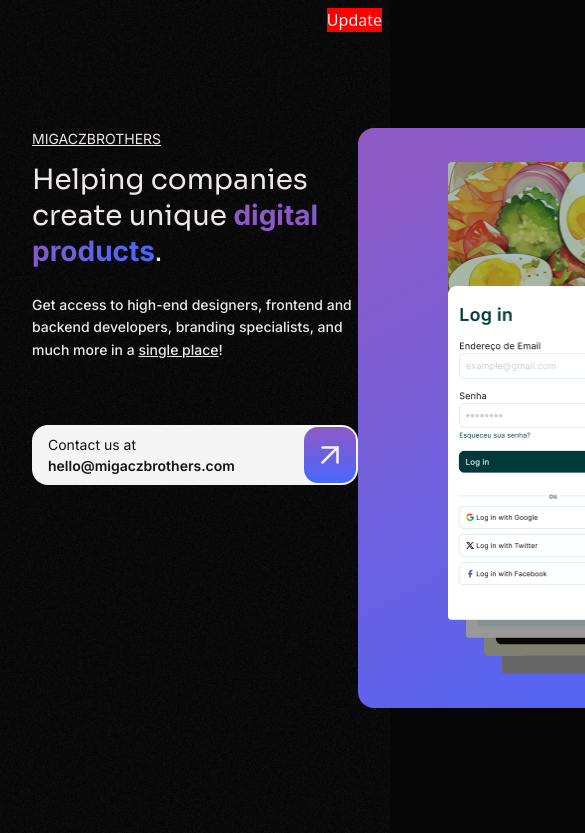
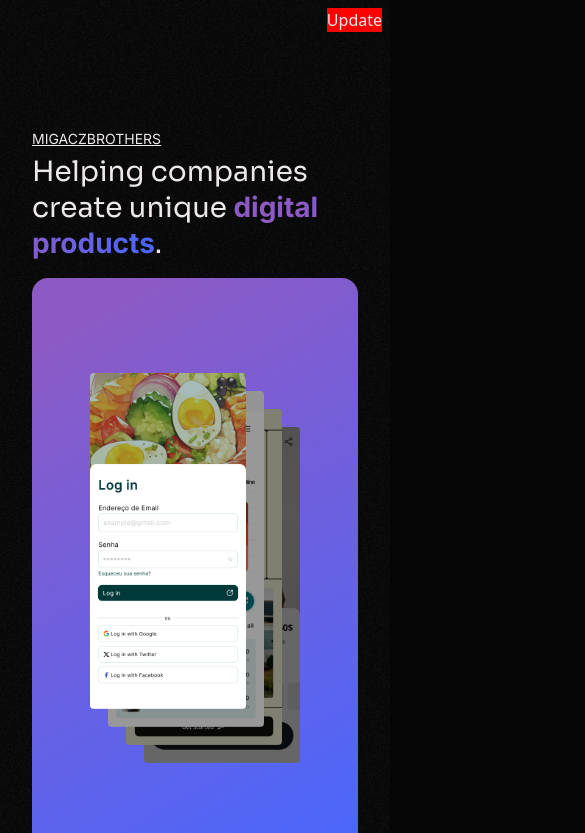
Before and after one commit to Migacz-Brothers/migacz-brothers, a Next.js app: page / in a window 390 px wide. Shown: the top 833 px of the page, 585 px wide, since content can reach past the window. Built offline with nearby package versions, Linux system fonts and the light colour scheme.

Commit message:
add mobile styles to hero

```diff
--- a/components/Hero/Illustrations.tsx
+++ b/components/Hero/Illustrations.tsx
@@ -36,7 +36,7 @@ export default function Illustrations({ className }: IllustrationsProps) {
   return (
     <aside
       className={cn(
-        "w-[445px] h-[580px] hero-background rounded-2xl grid place-items-center overflow-hidden",
+        "max-w-full w-[445px] h-[580px] hero-background rounded-2xl grid place-items-center overflow-hidden",
         className
       )}
     >
--- a/components/Hero/index.tsx
+++ b/components/Hero/index.tsx
@@ -10,37 +10,45 @@ export default function Hero() {
       <section
         className={cn(
           section,
-          "flex flex-col flex-wrap max-h-[580px] justify-center"
+          "flex flex-col flex-wrap lg:max-h-[580px] justify-center"
         )}
       >
-        <div className='max-w-[652px] flex flex-col self-start'>
-          <span className={cn(p, "uppercase underline mb-3")}>
+        <div className='max-w-[652px] flex flex-col self-start mr-4 lg:order-1'>
+          <span className={cn(p, "uppercase underline lg:mb-3 mb-1")}>
             MigaczBrothers
           </span>
-          <h1 className={cn(h1, "mb-6")}>
+          <h1 className={cn(h1, "lg:mb-6 mb-4")}>
             Helping companies create unique{" "}
             <strong className='gradient-bold'>digital products</strong>.
           </h1>
         </div>
-        <div className='self-start flex flex-col max-w-[534px] w-full'>
-          <p className={cn(p, "font-medium mb-16 max-w-[434px]")}>
+        <div className='self-start flex lg:flex-col flex-col-reverse max-w-[534px] w-full mr-4 lg:order-1 order-2'>
+          <p className={cn(p, "font-medium lg:mb-16 mb-4 max-w-[434px]")}>
             Get access to high-end designers, frontend and backend developers,
             branding specialists, and much more in a{" "}
             <strong className='font-medium underline'>single place</strong>!
           </p>
+          <Cta />
+        </div>
+        <Illustrations className='lg:self-end lg:order-1 mb-4 lg:mb-0' />
+      </section>
+    </div>
+  );
+}
+
+const Cta = () => {
+  return (
     <Link
       href='#'
       className={cn(
-              "bg-cta text-cta py-[2px] pr-[2px] pl-4 w-full rounded-2xl flex items-center"
+        "bg-cta text-cta py-[3px] pr-[3px] pl-4 w-full rounded-2xl flex items-center mb-4 lg:mb-0"
       )}
     >
       <span className='font-body text-sm md:text-base'>
         Contact us at{" "}
-              <strong className='font-semibold'>
-                hello@migaczbrothers.com
-              </strong>
+        <strong className='font-semibold'>hello@migaczbrothers.com</strong>
       </span>
-            <div className='cta-button-gradient w-14 h-14 grid place-items-center rounded-[14px] ml-auto'>
+      <div className='cta-button-gradient w-14 h-14 grid place-items-center rounded-[13px] ml-auto'>
         <ArrowUpRight
           size={36}
           strokeWidth={2.5}
@@ -49,9 +57,5 @@ export default function Hero() {
         />
       </div>
     </Link>
-        </div>
-        <Illustrations className='self-end' />
-      </section>
-    </div>
   );
-}
+};
--- a/tailwind.config.ts
+++ b/tailwind.config.ts
@@ -9,13 +9,16 @@ const config: Config = {
   theme: {
     extend: {
       fontSize: {
-        sm: '0.875rem',
-        base: '1rem',
-        xl: '1.25rem',
-        '2xl': '1.5rem',
-        '3xl': '1.75rem',
-        '4xl': '2.5rem',
-        '5xl': '3rem',
+        sm: "0.875rem",
+        base: "1rem",
+        xl: "1.25rem",
+        "2xl": "1.5rem",
+        "3xl": "1.75rem",
+        "4xl": "2.5rem",
+        "5xl": "3rem",
+      },
+      screens: {
+        lg: "1180px",
       },
     },
     fontFamily: {
@@ -29,8 +32,8 @@ const config: Config = {
     },
 
     lineHeight: {
-      header: '128%',
-      body: '160%',
+      header: "128%",
+      body: "160%",
     },
     backdropBlur: {
       xsm: "1px",
```
Lines whose indentation alone changed are shown as unchanged.
